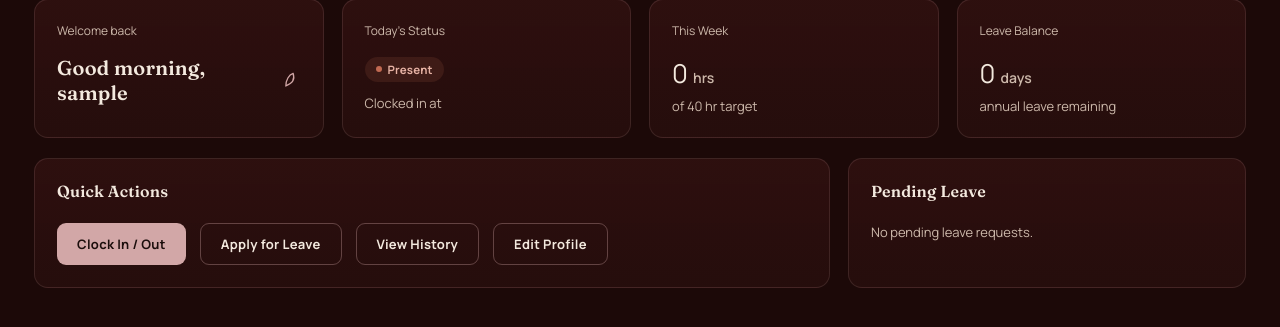
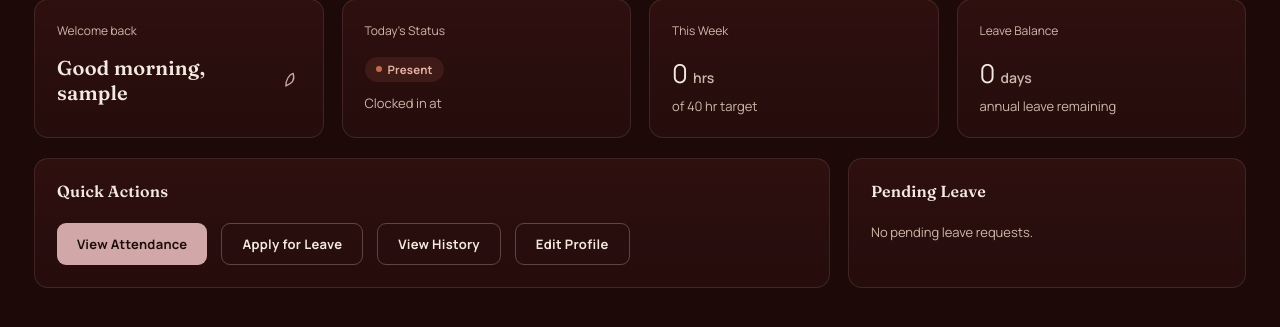
Before and after one commit to LCS-Team-4/Tapp, a PHP site: page /frontend/employee/portal.php in a window 1280 px wide. Shown: the part 121-448 px from the top of the page. Run offline with PHP 8.4, Linux system fonts and the light colour scheme; the visitor is signed in with stand-in values (Sample User, id 1); data that the repository does not hold is empty.

Commit message:
Removed: Manual clock in/out buttons in employee attendance

```diff
--- a/frontend/assets/css/employee.css
+++ b/frontend/assets/css/employee.css
@@ -5,7 +5,6 @@
 .clock-time{ font-family:'Fraunces',serif; font-size:48px; font-weight:500; }
 .clock-sub{ color:var(--cream-dim); font-size:13.5px; margin-top:6px; }
 .clock-status{ display:flex; align-items:center; gap:12px; }
-.clock-actions{ display:flex; gap:14px; }
 
 /* Inline form feedback — no popup pattern for validation/success messages. */
 .form-error{ color:#e6b2a4; font-size:12.5px; margin-top:12px; }
--- a/frontend/assets/js/employee.js
+++ b/frontend/assets/js/employee.js
@@ -44,27 +44,6 @@ function wireDashboardDeepLinks() {
   });
 }
 
-// ---- Attendance: clock in/out ----
-// Submits a real POST to actions/clock.php and lets the redirect reload the
-// page — db.json is the source of truth now, so there's no local DOM state
-// to flip here anymore (was clockin.js's clockAction() before persistence).
-
-function postForm(action, fields) {
-  const form = document.createElement('form');
-  form.method = 'POST';
-  form.action = action;
-  form.style.display = 'none';
-  Object.entries(fields).forEach(([name, value]) => {
-    const input = document.createElement('input');
-    input.type = 'hidden';
-    input.name = name;
-    input.value = value;
-    form.appendChild(input);
-  });
-  document.body.appendChild(form);
-  form.submit();
-}
-
 const API_ROOT = '../../backend/public';
 
 async function submitLeaveRequest(payload) {
@@ -92,13 +71,35 @@ async function cancelLeaveRequest(leaveId) {
   });
 }
 
-function clockAction(type) {
-  postForm('actions/clock.php', { type });
-}
+// ---- Attendance: read-only live clock ----
+// Clock-in/out events come from RFID cards. The portal only displays the
+// current time and the latest persisted attendance times.
+function startLiveClock() {
+  const timeEl = document.getElementById('live-clock');
+  const dateEl = document.getElementById('live-clock-date');
+  if (!timeEl) return;
 
-function wireClockButtons() {
-  document.getElementById('btn-clockin')?.addEventListener('click', () => clockAction('in'));
-  document.getElementById('btn-clockout')?.addEventListener('click', () => clockAction('out'));
+  const timeFormatter = new Intl.DateTimeFormat(undefined, {
+    hour: '2-digit',
+    minute: '2-digit',
+    second: '2-digit',
+    hour12: true,
+  });
+  const dateFormatter = new Intl.DateTimeFormat(undefined, {
+    weekday: 'long',
+    day: 'numeric',
+    month: 'long',
+    year: 'numeric',
+  });
+
+  function tick() {
+    const now = new Date();
+    timeEl.textContent = timeFormatter.format(now);
+    if (dateEl) dateEl.textContent = dateFormatter.format(now);
+  }
+
+  tick();
+  window.setInterval(tick, 1000);
 }
 
 // ---- Profile: Account form + password change + show/hide toggles ----
@@ -351,7 +352,7 @@ function wireHistory() {
 
 wireProfileSubtabs();
 wireDashboardDeepLinks();
-wireClockButtons();
+startLiveClock();
 wireAccountForm();
 wirePasswordForm();
 wirePasswordToggles();
--- a/frontend/employee/portal.php
+++ b/frontend/employee/portal.php
@@ -12,6 +12,13 @@ foreach ($leaveRequests as $req) {
     }
 }
 $firstName = explode(' ', $user['name'])[0];
+$clockStatusLabels = [
+    'onsite' => 'Clocked In',
+    'present' => 'Clocked Out',
+    'absent' => 'Not Clocked In',
+    'late' => 'Clocked In',
+];
+$clockStatusLabel = $clockStatusLabels[$todayStatus['status']] ?? ucfirst((string) $todayStatus['status']);
 ?>
 <!DOCTYPE html>
 <html lang="en">
@@ -104,7 +111,7 @@ $firstName = explode(' ', $user['name'])[0];
           <div class="card">
             <div class="section-head"><h3>Quick Actions</h3></div>
             <div style="display:flex; gap:14px; flex-wrap:wrap;">
-              <button class="btn btn-pink" data-goto="e-attendance" type="button">Clock In / Out</button>
+              <button class="btn btn-pink" data-goto="e-attendance" type="button">View Attendance</button>
               <button class="btn btn-outline" data-goto="e-profile" data-subtab="leave" type="button">Apply for Leave</button>
               <button class="btn btn-outline" data-goto="e-profile" data-subtab="history" type="button">View History</button>
               <button class="btn btn-outline" data-goto="e-profile" type="button">Edit Profile</button>
@@ -136,20 +143,16 @@ $firstName = explode(' ', $user['name'])[0];
           <div class="clock-hero">
             <div>
               <div class="eyebrow">Live Clock</div>
-              <div class="clock-time" id="live-clock"><?= htmlspecialchars($todayStatus['clock_in']) ?></div>
+              <div class="clock-time" id="live-clock"><?= date('h:i:s A') ?></div>
               <div class="clock-sub" id="live-clock-date"></div>
             </div>
             <div class="clock-status">
-              <span class="badge badge-<?= htmlspecialchars($todayStatus['status']) ?>" id="clock-badge">Clocked In</span>
-            </div>
-            <div class="clock-actions">
-              <button class="btn btn-outline btn-sm" id="btn-clockin" type="button">Clock In</button>
-              <button class="btn btn-pink btn-sm" id="btn-clockout" type="button">Clock Out</button>
+              <span class="badge badge-<?= htmlspecialchars($todayStatus['status']) ?>" id="clock-badge"><?= htmlspecialchars($clockStatusLabel) ?></span>
             </div>
           </div>
         </div>
         <div class="grid grid-3">
-          <div class="card"><div class="sub">Clock In Time</div><h3 style="font-size:22px;" id="stat-clock-in"><?= htmlspecialchars($todayStatus['clock_in']) ?></h3></div>
+          <div class="card"><div class="sub">Clock In Time</div><h3 style="font-size:22px;" id="stat-clock-in"><?= htmlspecialchars($todayStatus['clock_in'] ?? '—') ?></h3></div>
           <div class="card"><div class="sub">Clock Out Time</div><h3 style="font-size:22px;" id="stat-clock-out"><?= htmlspecialchars($todayStatus['clock_out'] ?? '—') ?></h3></div>
           <div class="card"><div class="sub">Total Hours Today</div><h3 style="font-size:22px;" id="stat-total-hours"><?= htmlspecialchars($todayStatus['total_hours'] !== null ? $todayStatus['total_hours'] : 'In progress') ?></h3></div>
         </div>
```
Also changed, not shown: 1 other file.
